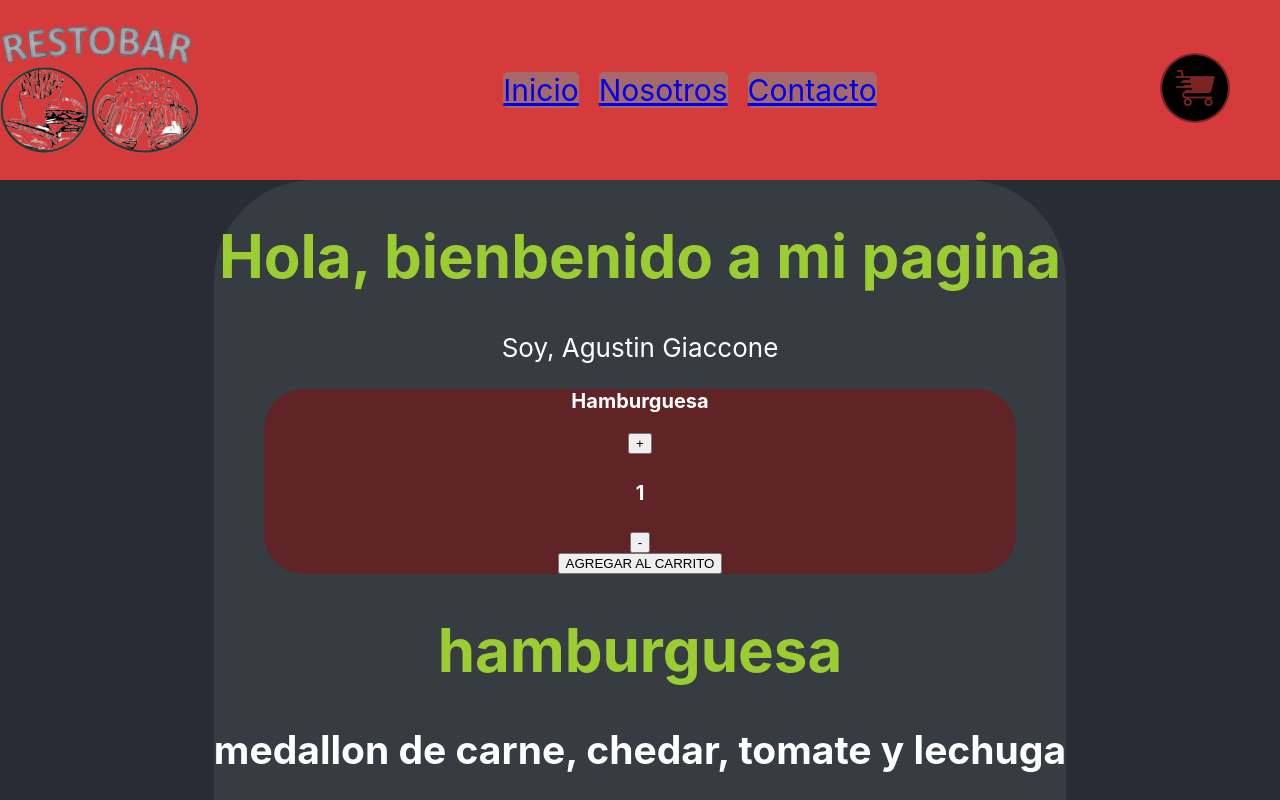
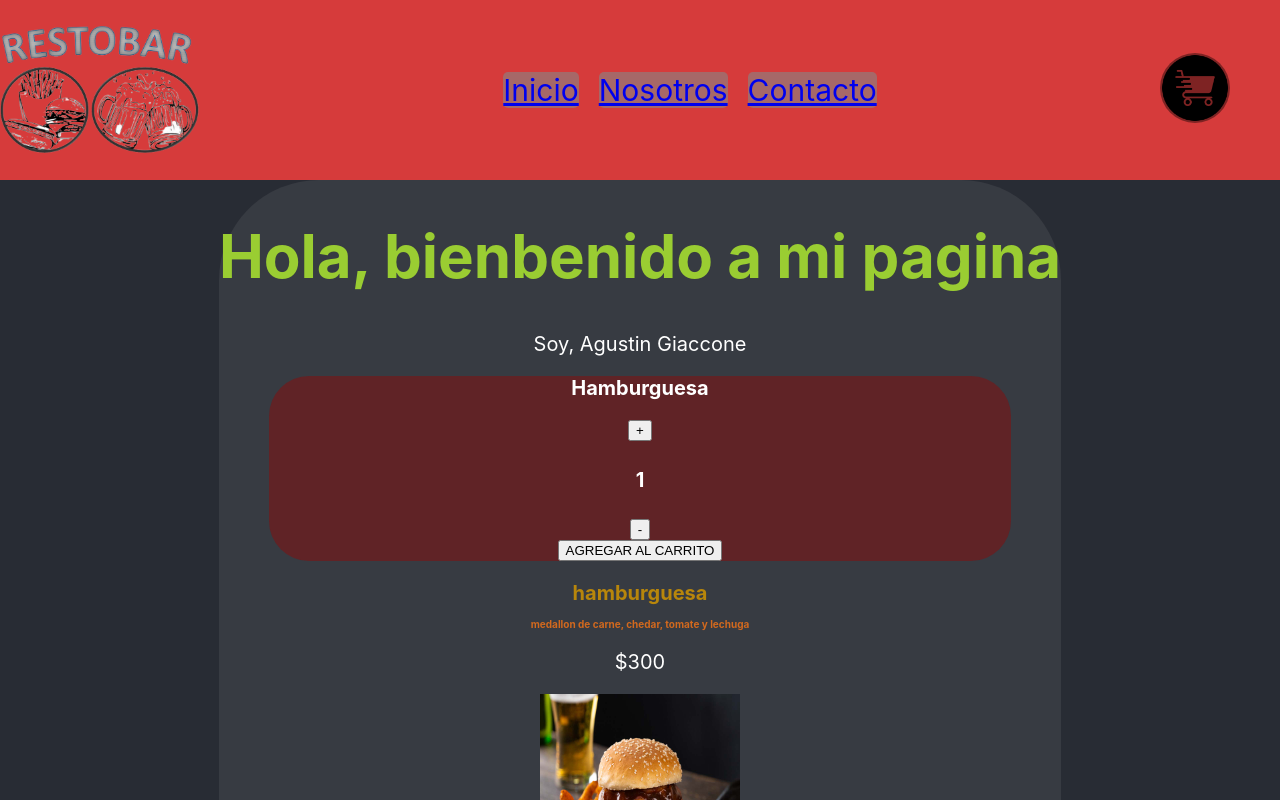
Before and after one commit to AgustinGiaccone/RestoBar-Giaccone, a React (Create React App) app: page / in a window 1280 px wide. Shown: the top 800 px of the page. Built offline with nearby package versions, Linux system fonts and the light colour scheme.

Commit message:
estilisado

```diff
--- a/src/components/Item/Item.css
+++ b/src/components/Item/Item.css
@@ -2,3 +2,19 @@
     width: 200px;
     height: 200px;
 }
+.tarjetas h1{
+    text-align: center;
+    font-size: 20px;
+    color: darkgoldenrod;
+}
+
+.tarjetas h2, p{
+    text-align: center;
+    font-size: 10px;
+    color: chocolate;
+}
+
+.tarjetas{
+    display: block
+
+}
--- a/src/components/itemlistconteiners/ItemListContainer.css
+++ b/src/components/itemlistconteiners/ItemListContainer.css
@@ -11,3 +11,8 @@
     font-size: 60px;
     text-align: center;
 }
+
+.conteiner p{
+    color: white;
+    font-size: 20px;
+}
```
